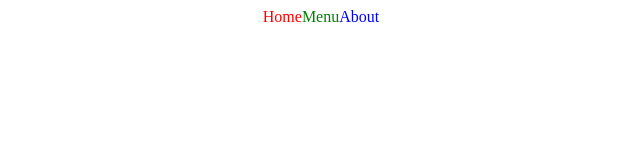
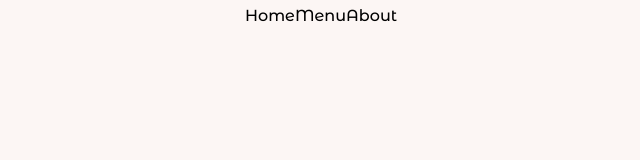
Before and after one commit to Golannnnn/restaurant, a website built with webpack: page dist/index.html in a window 1280 px wide. Shown: the whole page, without its empty margins (319-959 px from the left). Built offline with Linux system fonts and the light colour scheme.

Commit message:
added fonts and imported them to style.css

```diff
--- a/src/style.css
+++ b/src/style.css
@@ -1,3 +1,16 @@
+@font-face {
+    font-family: 'Montserrat_medium';
+    src: url('./montserrat_medium.woff2') format('woff2'),
+      url('./montserrat_medium.woff') format('woff');
+    font-weight: 600;
+    font-style: normal;
+}
+
+body {
+    background-color: #fcf6f4;
+    font-family: 'Montserrat_medium';
+}
+
 /* index */
 
 header {
```
Also changed, not shown: dist/04fce2e3da05c77b9070.woff2 (added), dist/26c6657dbef253903c96.woff (added), dist/bundle.js, src/montserrat_medium.woff (added), src/montserrat_medium.woff2 (added).
